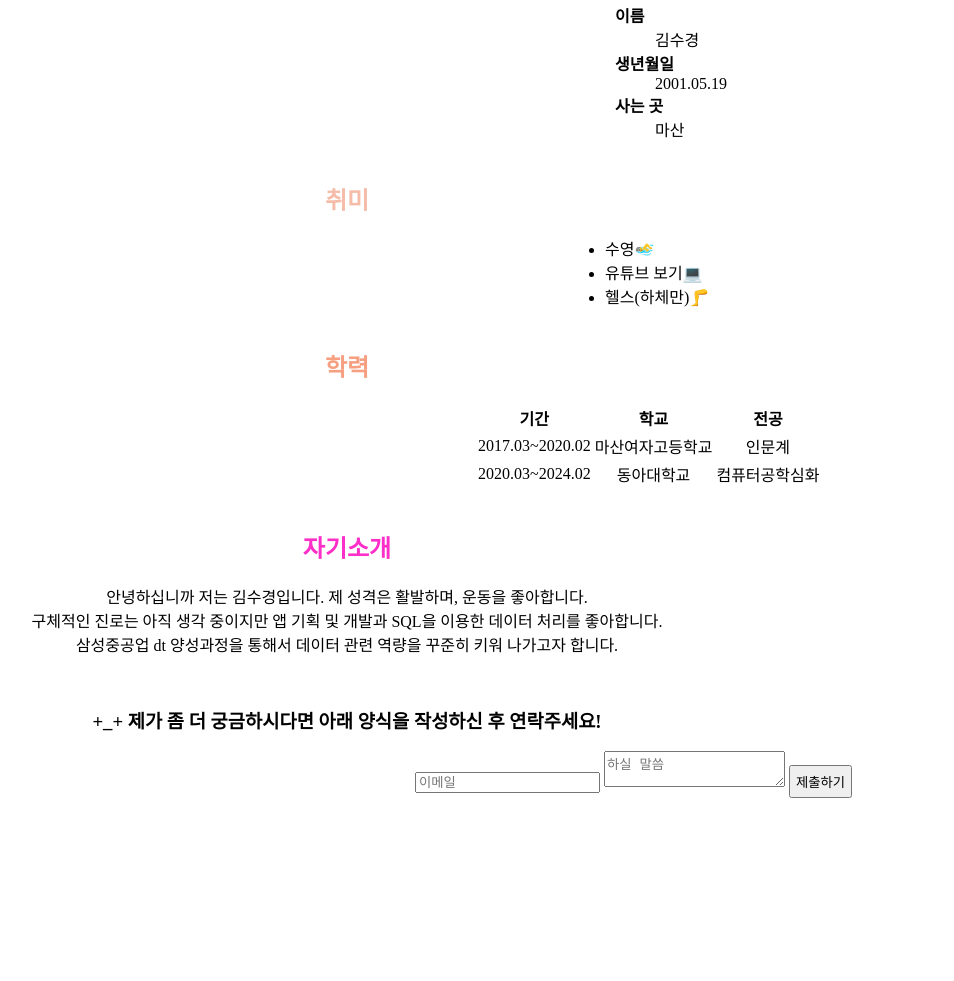
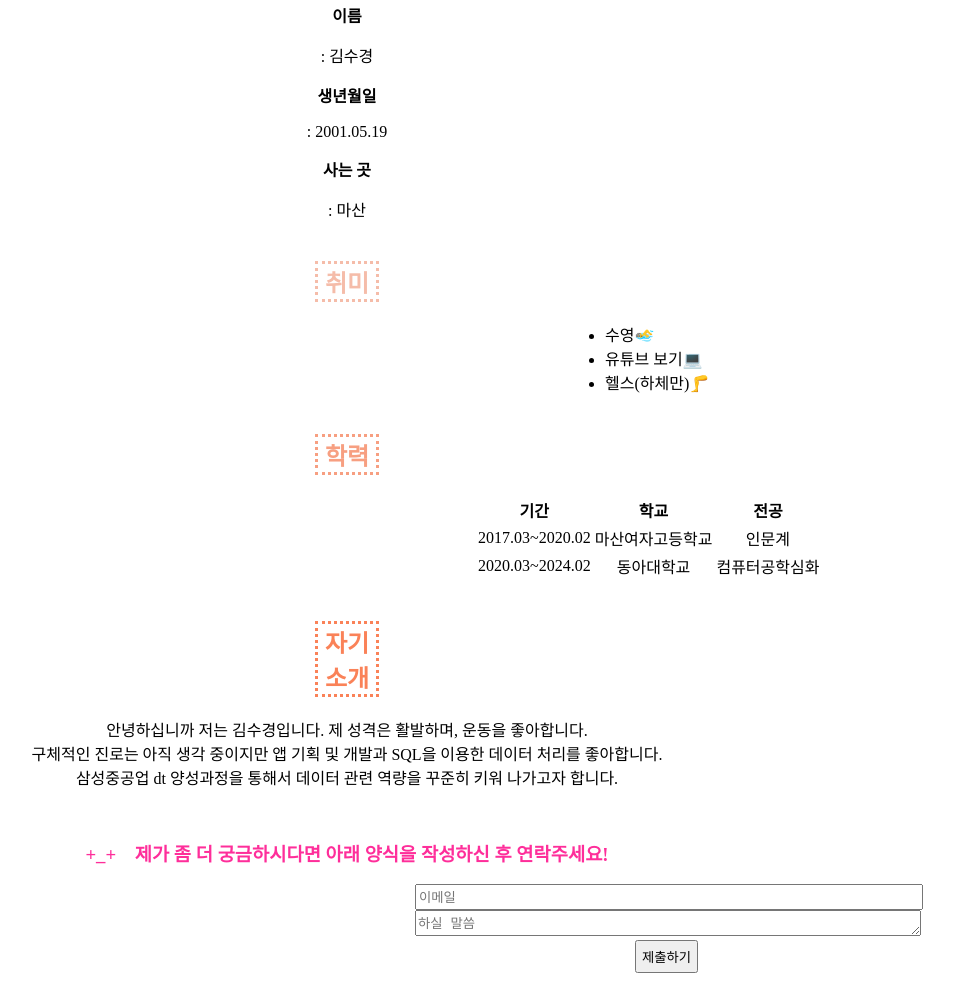
Before and after one commit to kimsukyeong/samsung_dt, a plain HTML site: page index.html in a window 1280 px wide. Shown: the part 885-1866 px from the top of the page, without its empty margins (293-1247 px from the left). Before the commit the page ends 1691 px from the top, so only its background shows below. Drawn offline with Linux system fonts and the light colour scheme.

Commit message:
initial commit

```diff
--- a/index.html
+++ b/index.html
@@ -8,6 +8,7 @@
 				background-color: rgba(0,0,0,0.05);
 				border: 1px solid rgba(0,0,0,0.05);
 			} */
+
 			h1 {
 				font-size: 40px;
 				color: #FE642E;
@@ -18,7 +19,7 @@
 				font-size: 18px;
 			}
 			.me{
-				color:#FE2EC8;
+				color:#FA8258;
 			}
 			.school{
 				color:#AC58FA;
@@ -106,7 +107,9 @@
 			}
 			h2{
 				text-align: center;
-				color:#FA8258;
+				border-style: dotted;
+				margin-left: 600px;
+				margin-right: 600px;
 			}
 			.myself{
 				text-align: center;
@@ -115,13 +118,22 @@
 			}
 			h3{
 				text-align: center;
-			}
-			.plus{
-				margin-left: 700px;
+				color:#FE2E9A;
 			}
 			.w{
-				margin-left: 900px;
+				text-align: center;
 				margin-bottom: 40px;
+			}
+			.plus1{
+				margin-left: 700px;
+				width:500px; height:20px;
+			}
+			.plus2{
+				margin-left: 700px;
+				width:500px; height:20px;
+			}
+			.plus3{
+				margin-left: 920px;
 			}
 		</style>
 	</head>
@@ -147,29 +159,22 @@
 		</div>
 		<!-- <a href="mailto:skim519@naver.com">e-mail</a> -->
 
-
-		<!-- <div>
-			<a href="">
-				<img src="me2.jpeg" alt="" class="small">
-					<span>수업  종료</span>
-				</a>
-		</div> -->
-
-
-		<dl class="w">
+		<!-- <dl class="w">
 			<strong><dt>이름</dt></strong>
 			<dd>김수경</dd>
 			<strong><dt>생년월일</dt></strong>
 			<dd>2001.05.19</dd>
 			<strong><dt>사는 곳</dt></strong>
 			<dd>마산</dd>
-		</dl>
-		<!-- <p><strong>이름</strong></p>
+		</dl> -->
+		<div class="w">
+		<p><strong>이름</strong></p>
 		: 김수경
 		<p><strong>생년월일</strong></p>
 		: 2001.05.19
 		<p><strong>사는 곳</strong></p>
-		: 마산 -->
+		: 마산
+	</div>
 		<h2 class="hobby">취미</h2>
 		<div class="hh">
 			<ul>
@@ -207,12 +212,12 @@
 		삼성중공업 dt 양성과정을 통해서 데이터 관련 역량을 꾸준히 키워 나가고자 합니다.
 		</p>
 	</div>
-		<h3>+_+ 제가 좀 더 궁금하시다면 아래 양식을 작성하신 후 연락주세요!</h3>
+		<h3>+_+ &nbsp &nbsp제가 좀 더 궁금하시다면 아래 양식을 작성하신 후 연락주세요!</h3>
 		<div class="plus">
     	<form>
-        	<input type="email" placeholder="이메일">
-        	<textarea placeholder="하실 말씀"></textarea>
-        	<input type="submit" value="제출하기">
+        	<input type="email" placeholder="이메일" class="plus1">
+        	<textarea placeholder="하실 말씀" class="plus2"></textarea>
+        	<input type="submit" value="제출하기" class="plus3">
     	</form>
 	</div>
 	</body>
```
Also changed, not shown: html-examples-master/responsive/index.html (+1 -1 lines).
